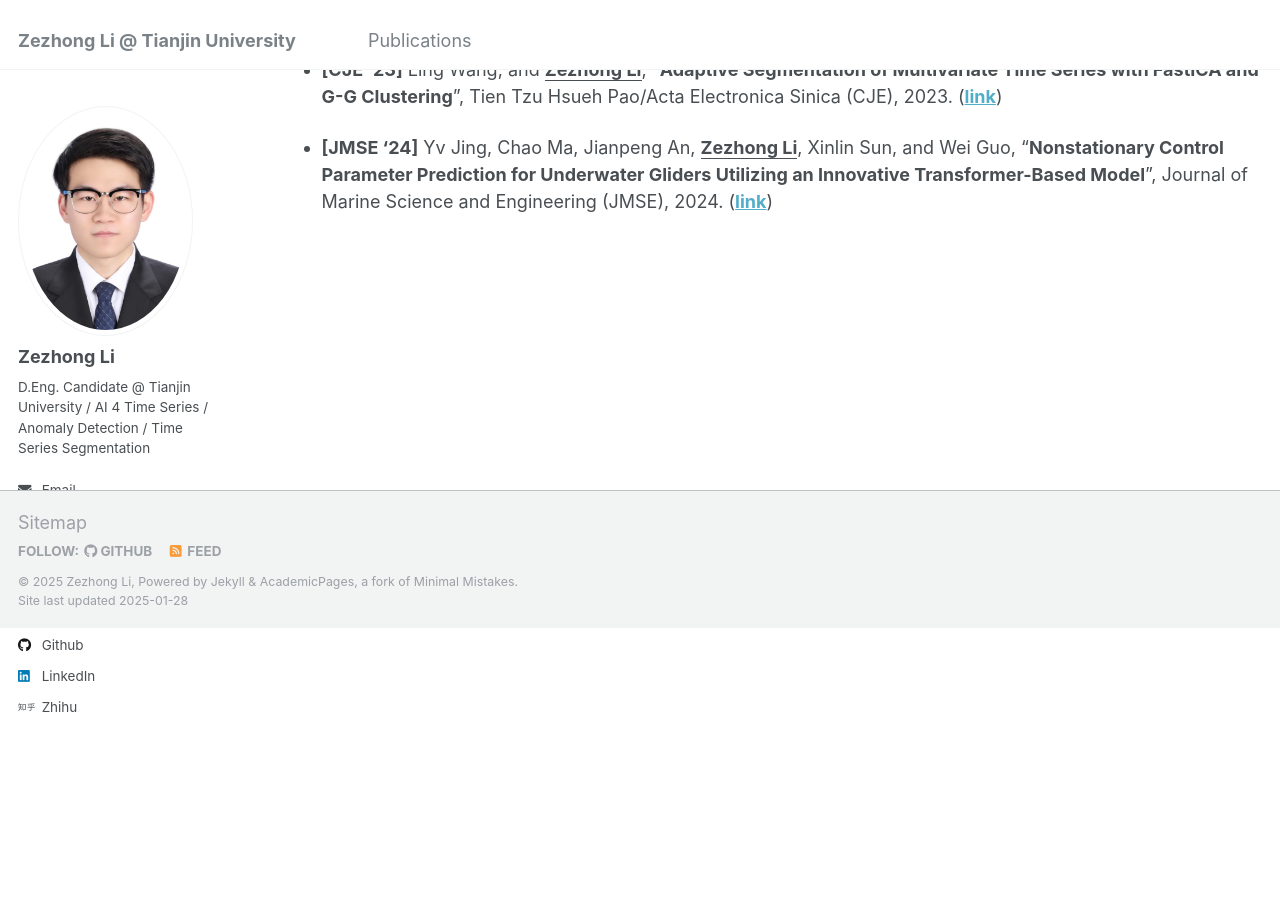
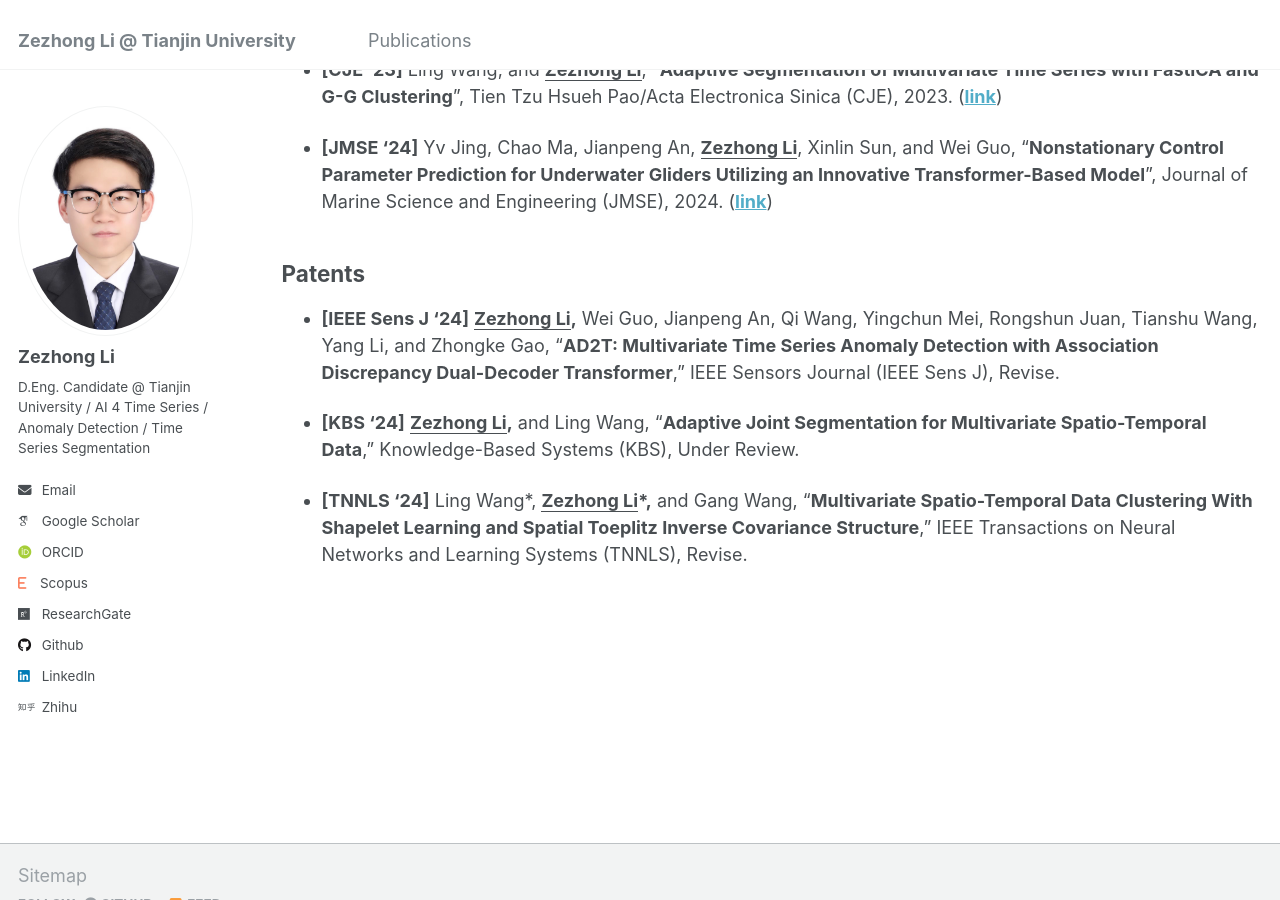
Before and after one commit to lzz19980125/lzz19980125.github.io, a Jekyll site: the page built from _pages/publications.md, in a window 1280 px wide and 900 px high, scrolled down 686 px. Built offline with Jekyll 4.4.1, drawn with Linux system fonts in a browser that asks for light colours; some web fonts are replaced.

Commit message:
Update publications.md

```diff
--- a/_pages/publications.md
+++ b/_pages/publications.md
@@ -23,3 +23,11 @@ author_profile: true
 
 - **[JMSE '24]** Yv Jing, Chao Ma, Jianpeng An, **<u>Zezhong Li</u>**, Xinlin Sun, and Wei Guo, "**Nonstationary Control Parameter Prediction for Underwater Gliders
 Utilizing an Innovative Transformer-Based Model**", Journal of Marine Science and Engineering (JMSE), 2024. ([**link**](https://www.mdpi.com/2077-1312/12/11/2106))
+
+## Patents
+
+- **[IEEE Sens J '24]** **<u>Zezhong Li</u>,** Wei Guo, Jianpeng An, Qi Wang, Yingchun Mei, Rongshun Juan, Tianshu Wang, Yang Li, and Zhongke Gao, “**AD2T: Multivariate Time Series Anomaly Detection with Association Discrepancy Dual-Decoder Transformer**,” IEEE Sensors Journal (IEEE Sens J), Revise.
+
+- **[KBS '24]** **<u>Zezhong Li</u>,** and Ling Wang, “**Adaptive Joint Segmentation for Multivariate Spatio-Temporal Data**,” Knowledge-Based Systems (KBS), Under Review.
+
+- **[TNNLS '24]** Ling Wang\*, **<u>Zezhong Li</u>\*,** and Gang Wang, “**Multivariate Spatio-Temporal Data Clustering With Shapelet Learning and Spatial Toeplitz Inverse Covariance Structure**,” IEEE Transactions on Neural Networks and Learning Systems (TNNLS), Revise.
```
